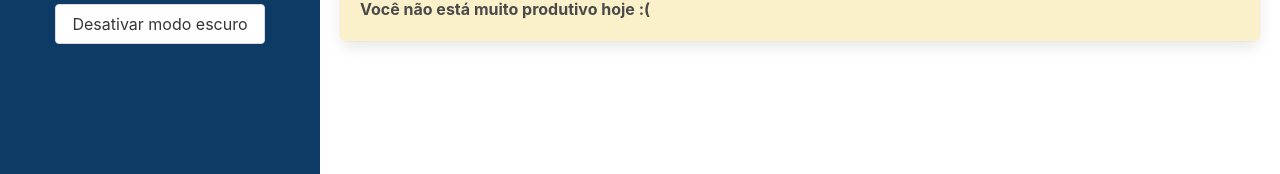
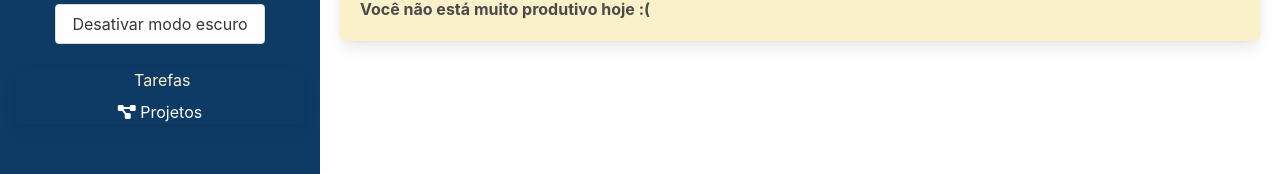
Before and after one commit to brdoliveira/vue-js-alura, a Vue app in the folder alura-tracker/: page / in a window 1280 px wide. Shown: the part 147-321 px from the top of the page. Built offline with nearby package versions, Linux system fonts and the light colour scheme.

Commit message:
REFACT(BarraLateral): Adicionando botões para paths

```diff
--- a/alura-tracker/src/components/BarraLateral.vue
+++ b/alura-tracker/src/components/BarraLateral.vue
@@ -6,6 +6,22 @@
         <button class="button" @click="alterarTema">
             {{ textoBotao }}
         </button>
+        <nav class="panel mt-5">
+            <ul>
+                <li>
+                    <router-link to="/" class="link">
+                        <i class="fas fa-task"></i>
+                        Tarefas
+                    </router-link>
+                </li>
+                <li>
+                    <router-link to="/projetos" class="link">
+                        <i class="fas fa-project-diagram"></i>
+                        Projetos
+                    </router-link>
+                </li>
+            </ul>
+        </nav>
     </header>
 </template>
 
@@ -49,4 +65,17 @@ header {
         height: auto;
     }
 }
+
+.panel li {
+    margin: 8px 0;
+}
+.link {
+    color: #fff;
+}
+.link:hover {
+    color: #FAF0CA;
+}
+.link.router-link-active {
+    color: #FAF0CA;
+}
 </style>
```
